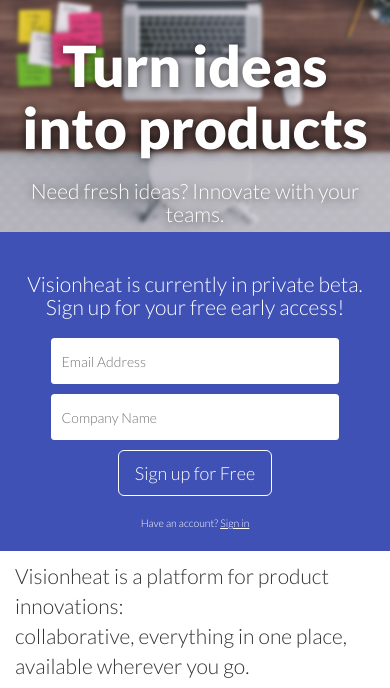
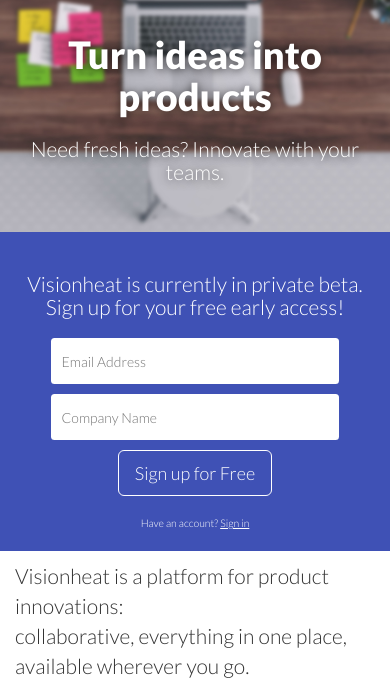
Before and after one commit to 720dreams/visionheat-page, a website: page app/index.html in a window 390 px wide. Shown: the part 88-776 px from the top of the page. Drawn offline with nearby package versions, Linux system fonts and the light colour scheme; files that its build step writes are made by us from their sources.

Commit message:
fix overflow

```diff
--- a/app/styles/main.scss
+++ b/app/styles/main.scss
@@ -200,7 +200,7 @@
 
     .hero {
         h1 {
-            font-size: 3.2em;
+            font-size: 3.2rem;
         }
     }
 
@@ -225,7 +225,7 @@
 
     .hero {
         h1 {
-            font-size: 2.7em;
+            font-size: 2.7rem;
             margin-top: 40px;
         }
         height: 320px;
```
